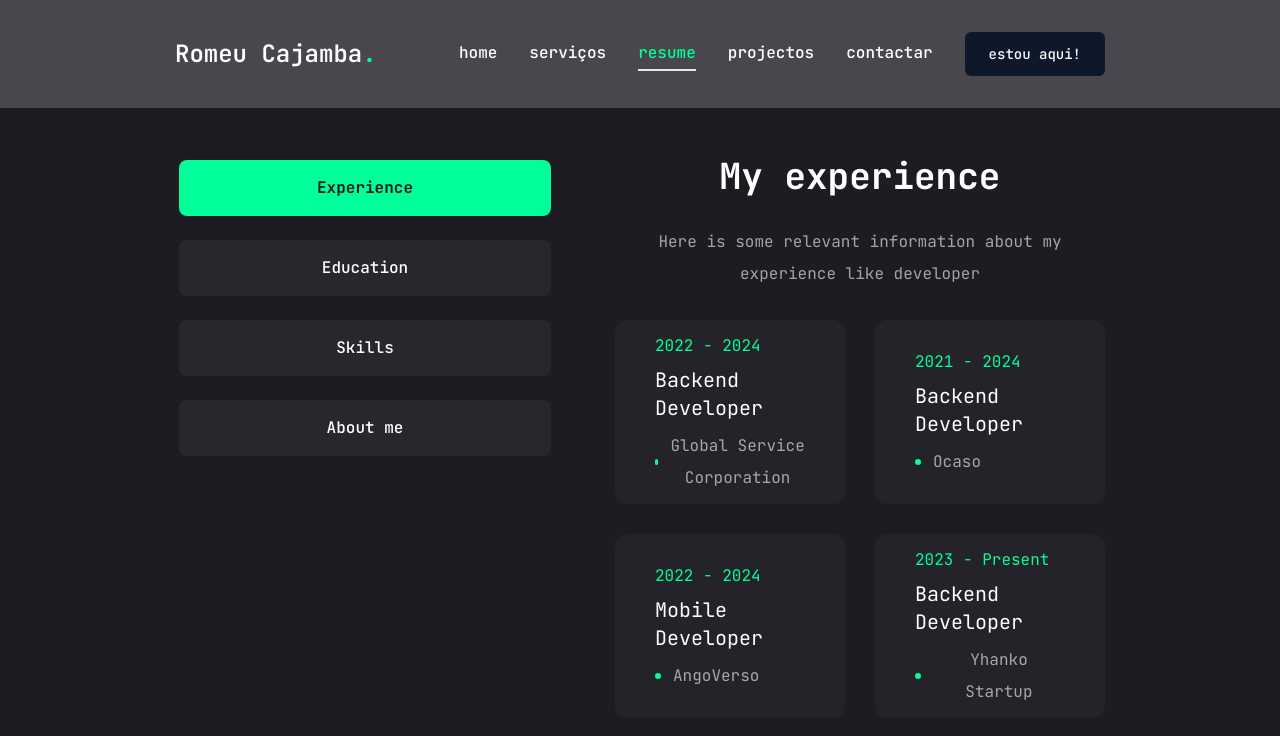
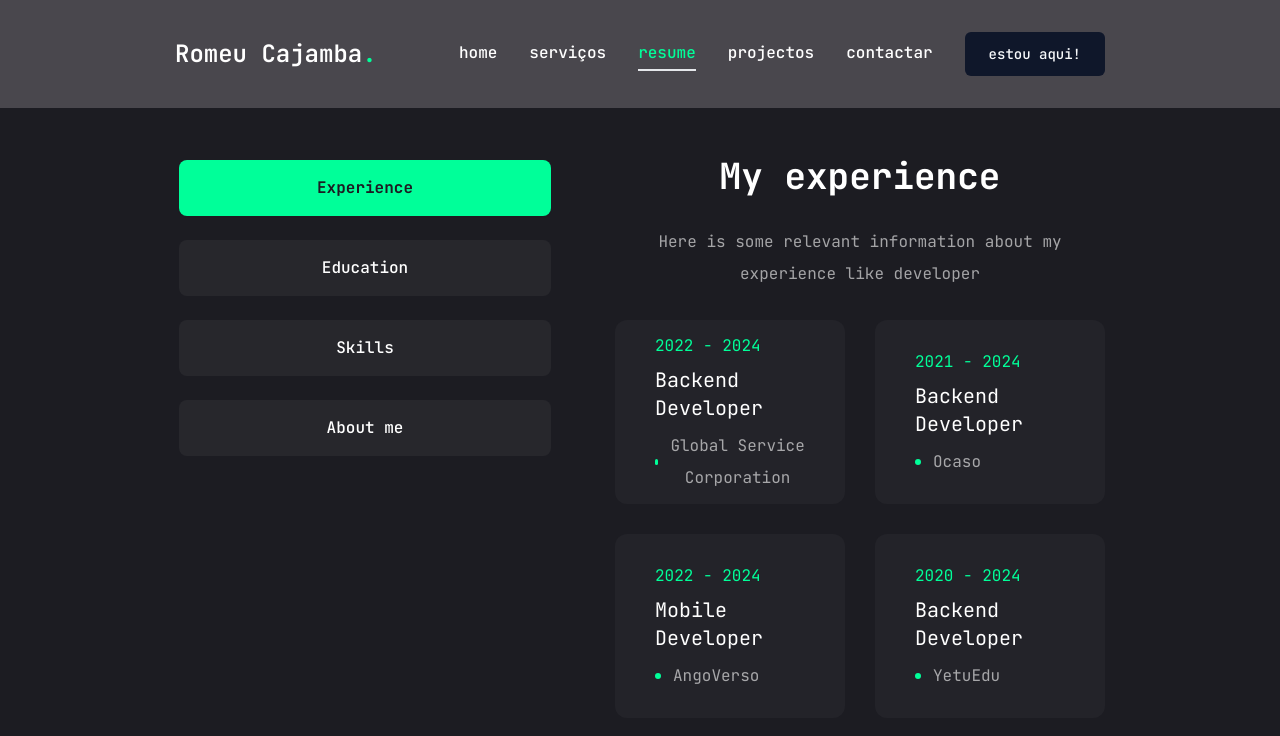
Before and after one commit to romeucajamba/portfolio_Cajamba, a Next.js app: page /resume in a window 1280 px wide. Shown: the top 736 px of the page. Built offline with nearby package versions, Linux system fonts and the light colour scheme.

Commit message:
Update page.tsx

```diff
--- a/src/app/resume/page.tsx
+++ b/src/app/resume/page.tsx
@@ -68,11 +68,6 @@ const experience = {
       company: "AngoVerso",
       position: "Mobile Developer",
       duration: "2022 - 2024"
-    },
-    {
-      company: "Yhanko Startup",
-      position: "Backend Developer",
-      duration: "2023 - Present"
     },
     {
       company: "YetuEdu",
```
